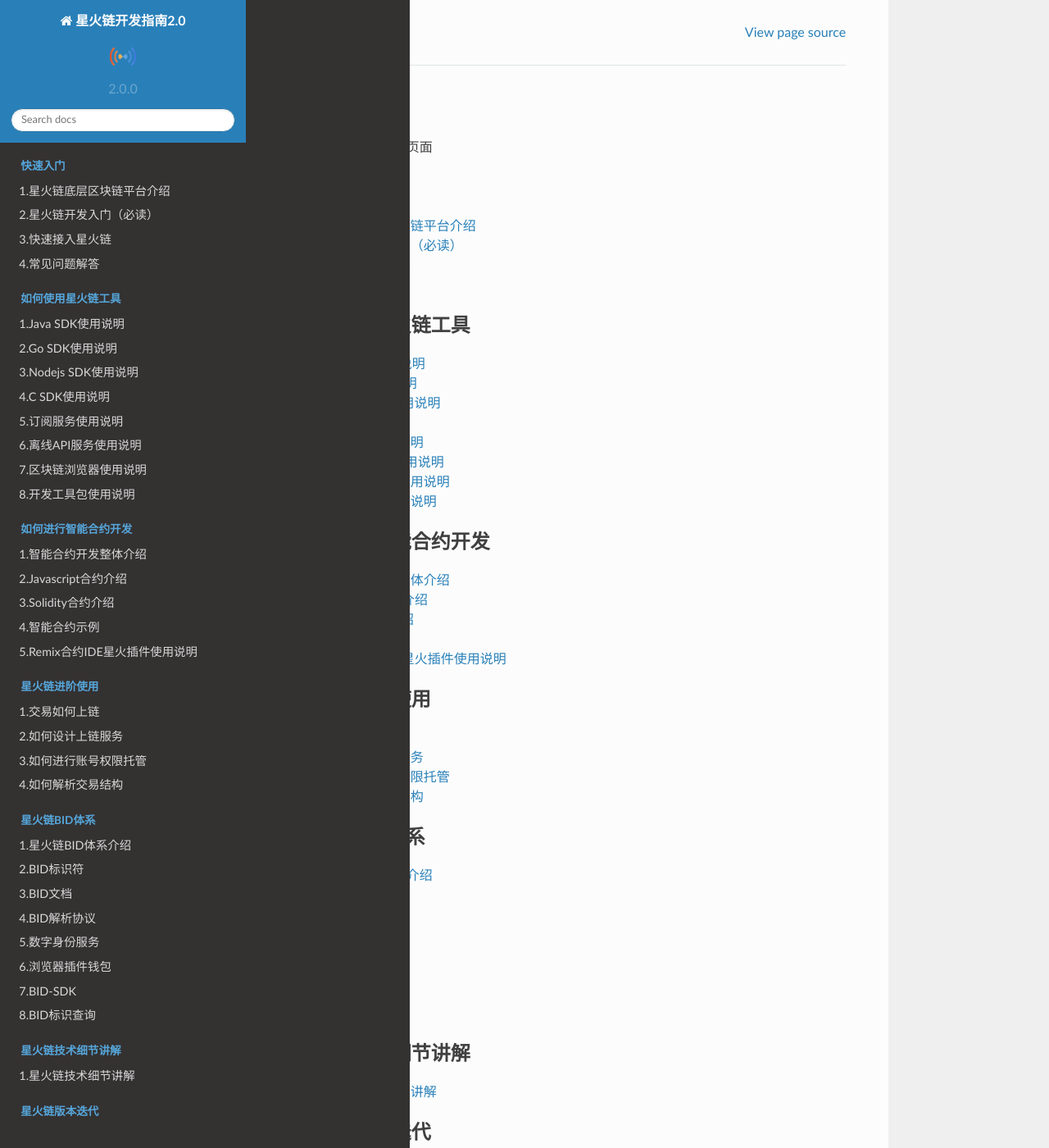
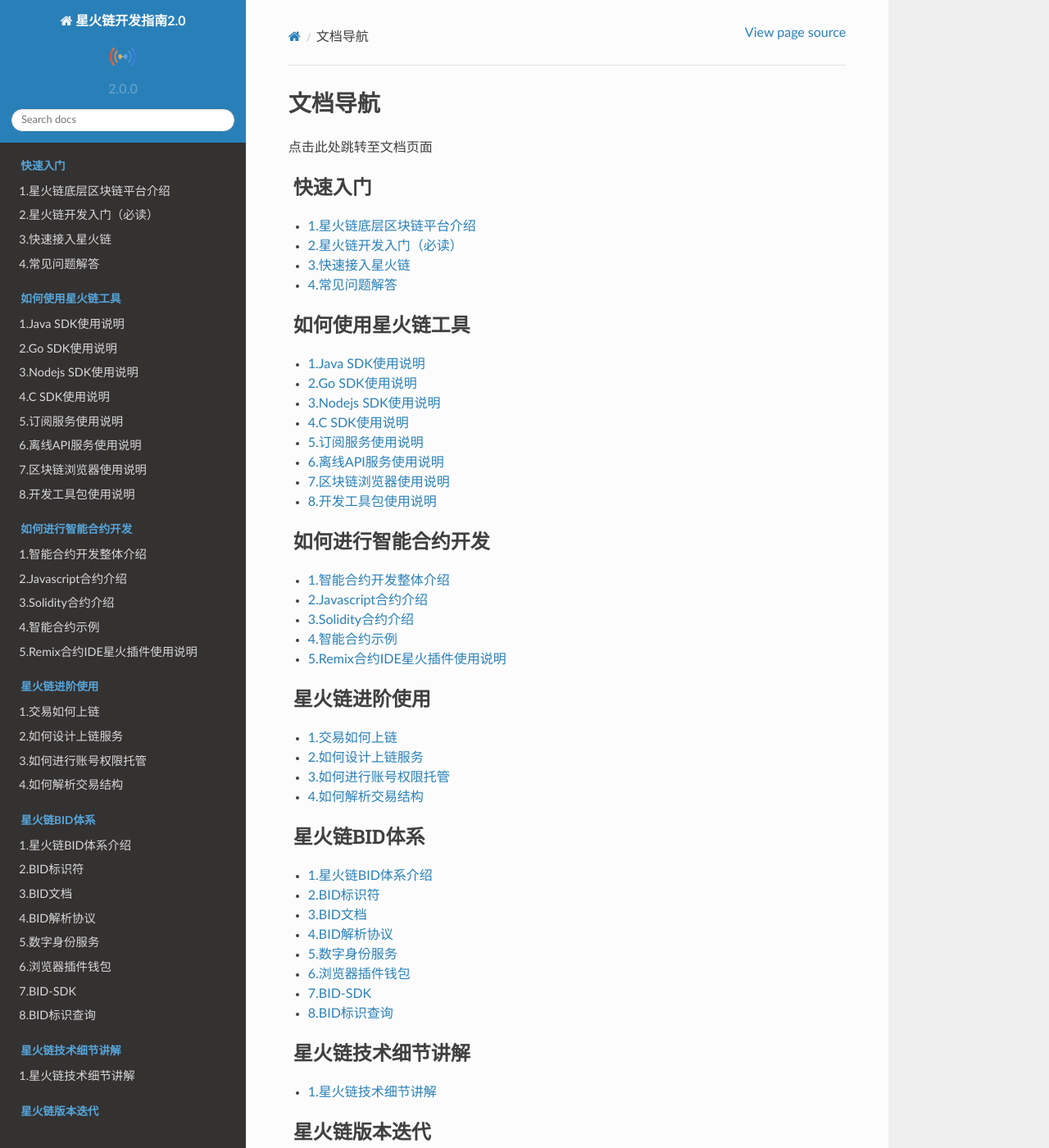
Before and after one commit to caict-4iot-dev/bif-doc, a Sphinx documentation site: the page built from docs/source/index.rst, in a window 1280 px wide and 1400 px high. Shown: the whole window at 82% size. Built offline with Sphinx 7.4.7 and the Read the Docs theme 2.0.0, drawn with Linux system fonts in a browser that asks for light colours.

Commit message:
Update custom.css

```diff
--- a/docs/source/_static/custom.css
+++ b/docs/source/_static/custom.css
@@ -3,5 +3,5 @@
 }
 /* 调整左侧导航栏的宽度 */
 .wy-nav-side {
-    width: 500px; /* 默认值通常是 250px，您可以根据需要调整这个值 */
+    max-width: 80%;/* 默认值通常是 250px，您可以根据需要调整这个值 */
 }
```
